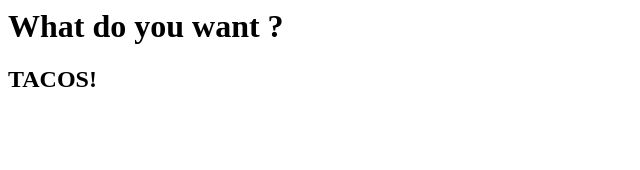
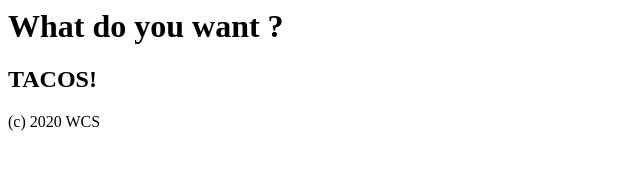
Before and after one commit to bastienapp/tacos-delivery, a plain HTML site: page index.html in a window 1280 px wide. Shown: the whole page, without its empty margins (0-640 px from the left). Drawn offline with Linux system fonts and the light colour scheme.

Commit message:
création du footer

```diff
--- a/index.html
+++ b/index.html
@@ -6,5 +6,6 @@
 <body>
 <h1>What do you want  ?</h1>
 <h2>TACOS!</h2>
+<footer>(c) 2020 WCS</footer>
 </body>
 </html>
```
